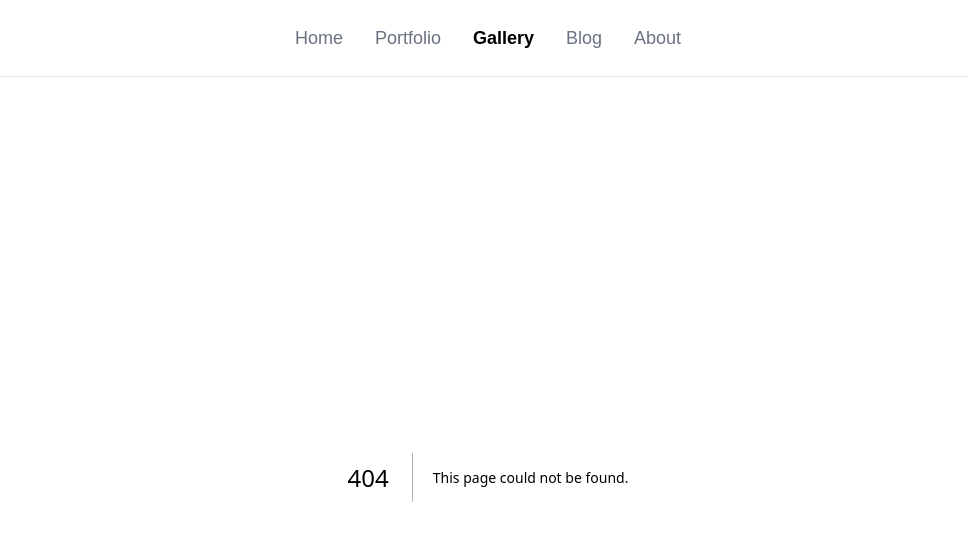
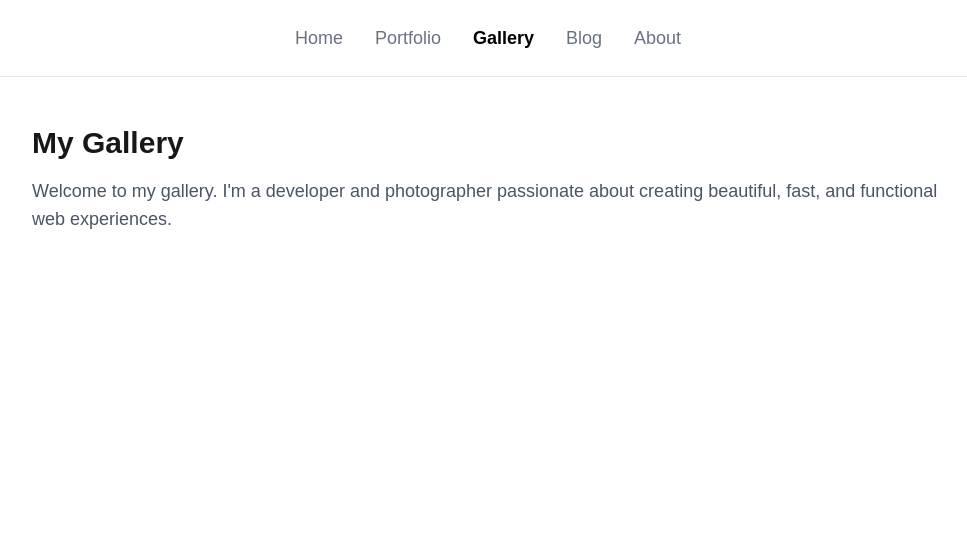
Before and after one commit to miikamoii/photography-portfolio, a Next.js app: page /gallery in a window 1280 px wide. Before the commit this address had no page. Shown: the top 540 px of the page, without its empty margins (152-1119 px from the left). Built offline with nearby package versions, Linux system fonts and the light colour scheme.

Commit message:
Add templates

```diff
--- /dev/null
+++ b/src/app/gallery/page.tsx
@@ -0,0 +1,11 @@
+export default function GalleryPage() {
+  return (
+    <main className="min-h-screen px-6 py-12">
+      <h1 className="text-3xl font-bold mb-4">My Gallery</h1>
+      <p className="text-lg text-gray-600">
+        Welcome to my gallery. I&#39;m a developer and photographer passionate
+        about creating beautiful, fast, and functional web experiences.
+      </p>
+    </main>
+  );
+}
```
Also changed, not shown: 1 other file (tests, documents, lock files or other folders).
